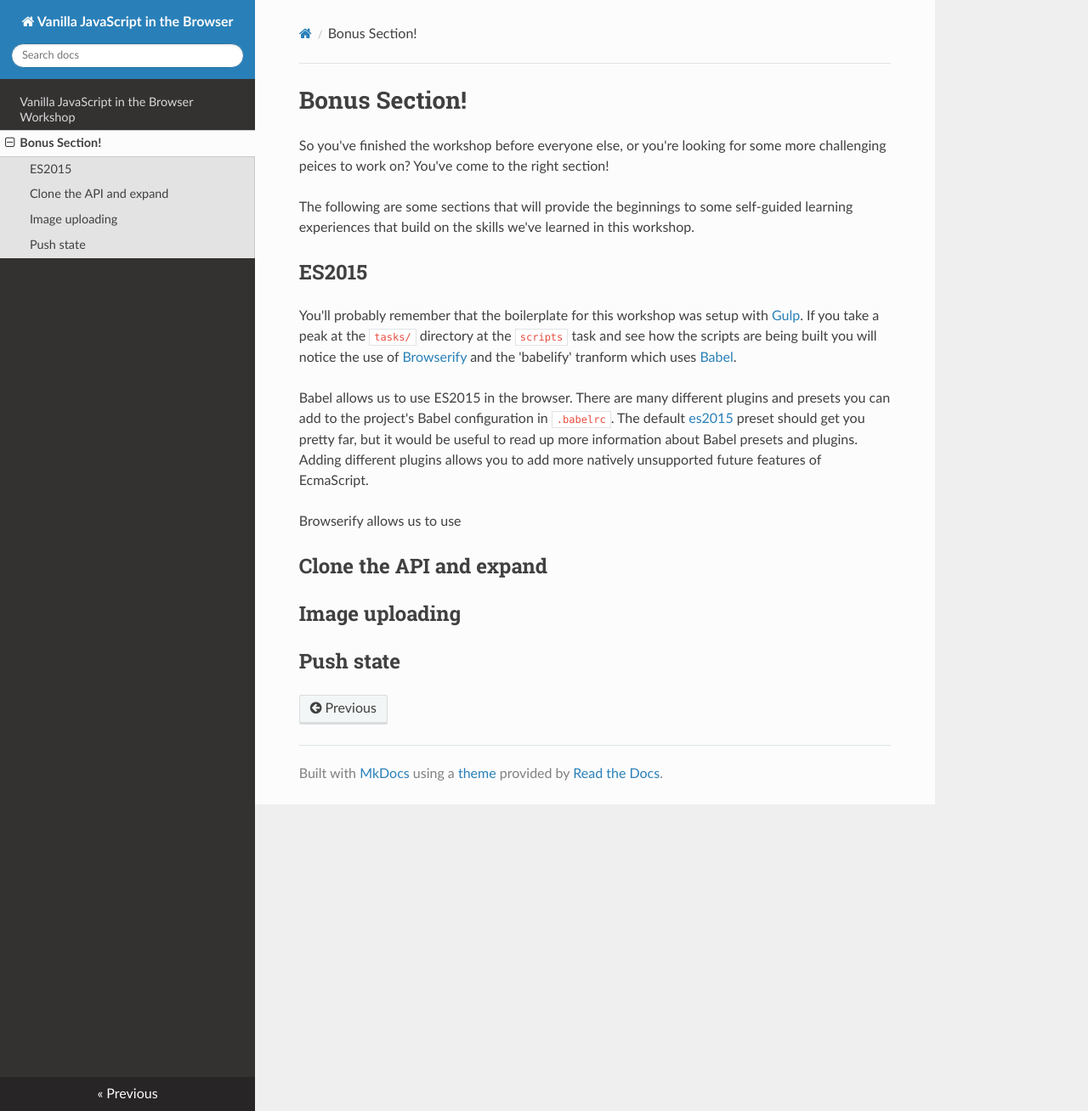
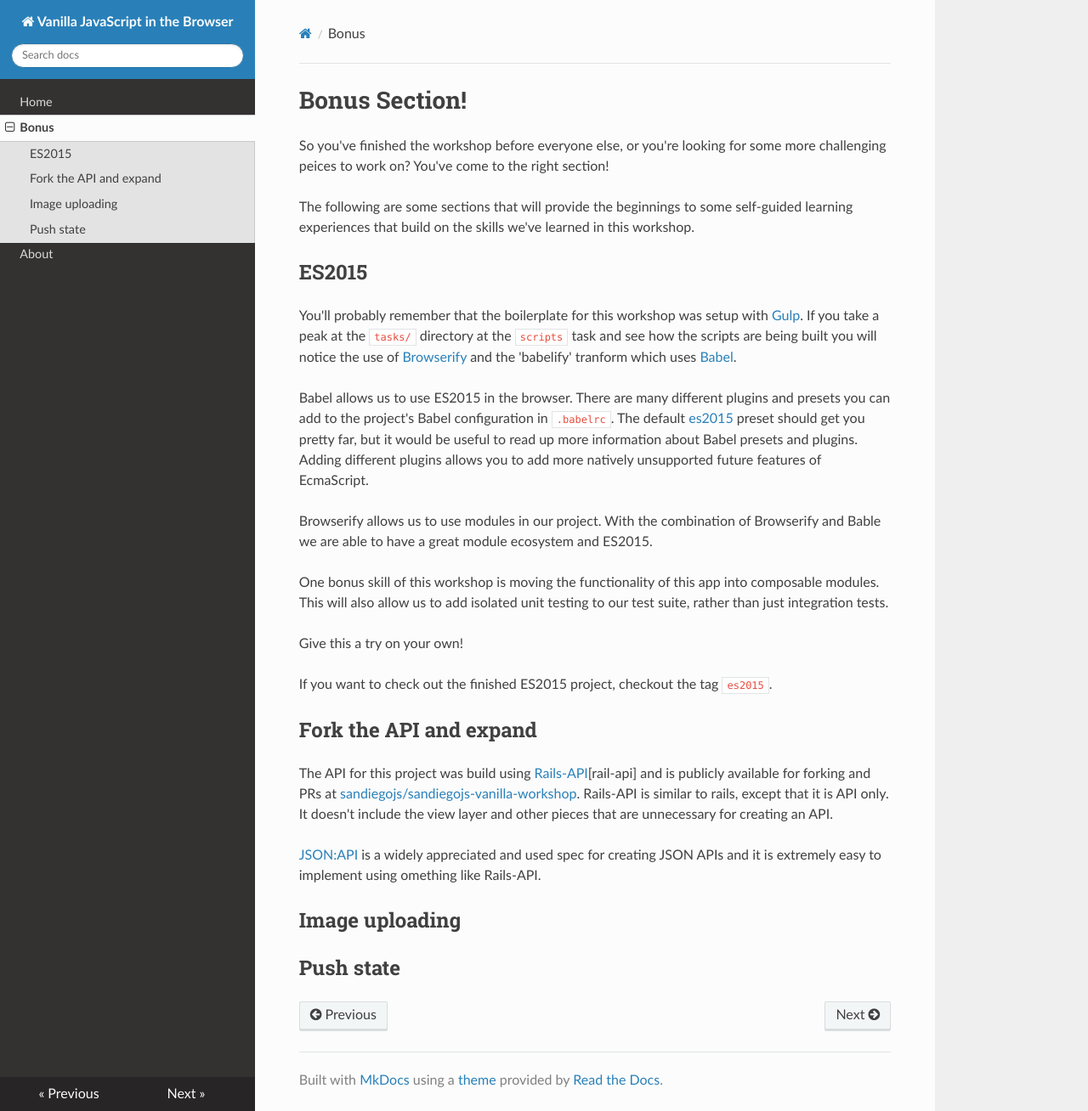
Before and after one commit to sandiegojs/vanilla-browser-docs, an MkDocs documentation site: the page built from docs/bonus.md, in a window 1280 px wide and 1308 px high. Shown: the whole window at 85% size. Built offline with MkDocs 1.6.1, drawn with Linux system fonts in a browser that asks for light colours; nearby versions of some CDN libraries; old or Windows-style settings are respelled for this version of MkDocs.

Commit message:
Add about and update bonus

```diff
--- a/docs/bonus.md
+++ b/docs/bonus.md
@@ -10,9 +10,20 @@ You'll probably remember that the boilerplate for this workshop was setup with [
 
 Babel allows us to use ES2015 in the browser. There are many different plugins and presets you can add to the project's Babel configuration in `.babelrc`. The default [es2015][babel-es2015] preset should get you pretty far, but it would be useful to read up more information about Babel presets and plugins. Adding different plugins allows you to add more natively unsupported future features of EcmaScript.
 
-Browserify allows us to use
+Browserify allows us to use modules in our project. With the combination of Browserify and Bable we are able to have a great module ecosystem and ES2015.
 
-## Clone the API and expand
+One bonus skill of this workshop is moving the functionality of this app into composable modules. This will also allow us to add isolated unit testing to our test suite, rather than just integration tests.
+
+Give this a try on your own!
+
+If you want to check out the finished ES2015 project, checkout the tag `es2015`.
+
+## Fork the API and expand
+
+The API for this project was build using [Rails-API][rail-api] and is publicly available for forking and PRs at [sandiegojs/sandiegojs-vanilla-workshop][sdjs-api]. Rails-API is similar to rails, except that it is API only. It doesn't include the view layer and other pieces that are unnecessary for creating an API.
+
+[JSON:API][json-api] is a widely appreciated and used spec for creating JSON APIs and it is extremely easy to implement using omething like Rails-API.
+
 
 ## Image uploading
 
@@ -22,3 +33,6 @@ Browserify allows us to use
 [babel-es2015]: https://babeljs.io/docs/plugins/preset-es2015/
 [browserify]: http://browserify.org/
 [gulp]: http://gulpjs.com/
+[json-api]: http://jsonapi.org/
+[rails-api]: https://github.com/rails-api/rails-api
+[sdjs-api]: http://github.com/sandiegojs/sandiegojs-vanilla-workshop
--- a/mkdocs.yml
+++ b/mkdocs.yml
@@ -1,2 +1,6 @@
 site_name: Vanilla JavaScript in the Browser
 theme: readthedocs
+pages:
+- Home: index.md
+- Bonus: bonus.md
+- About: about.md
```
Also changed, not shown: docs/about.md (added, +20 -0 lines).
